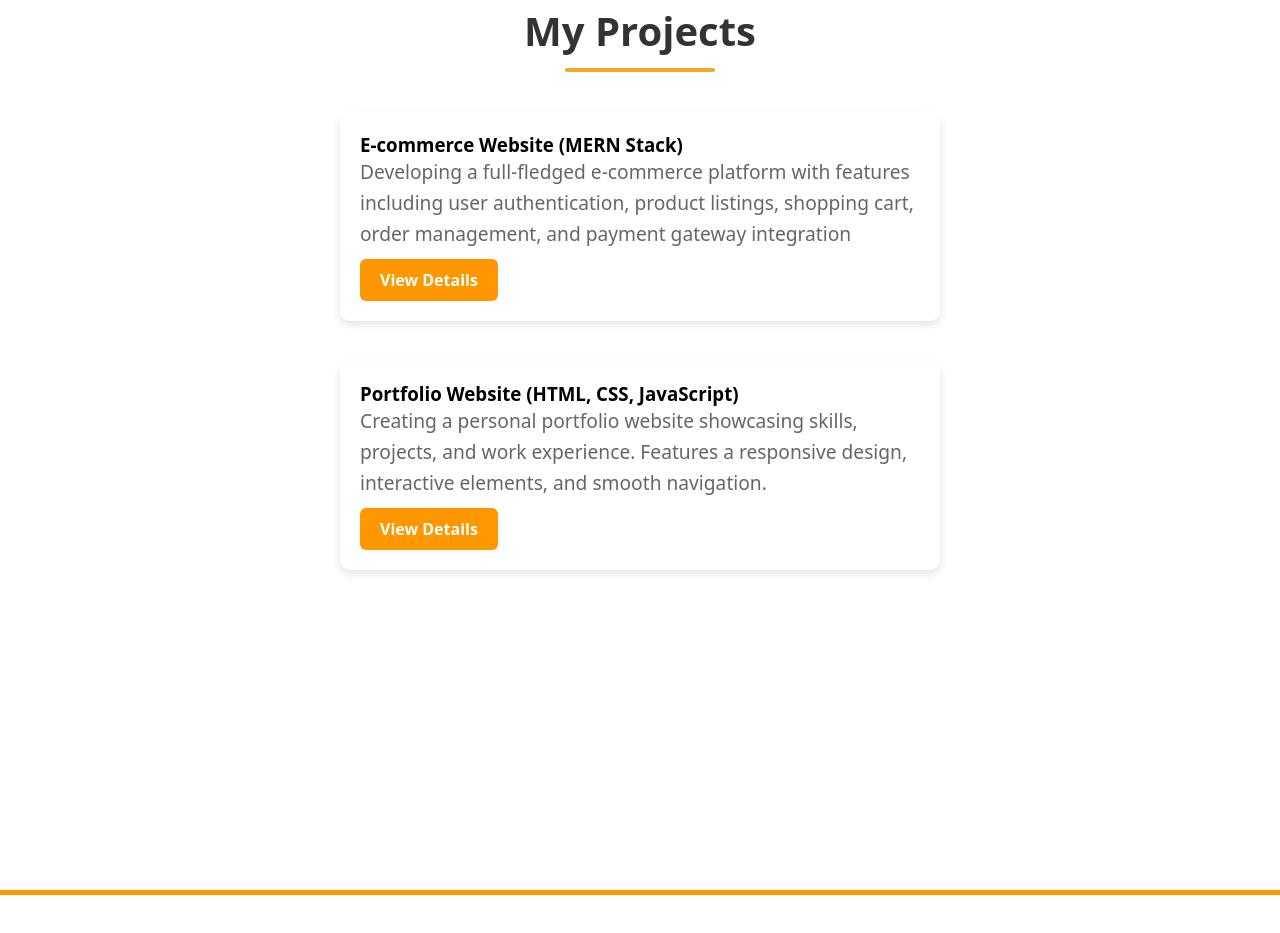
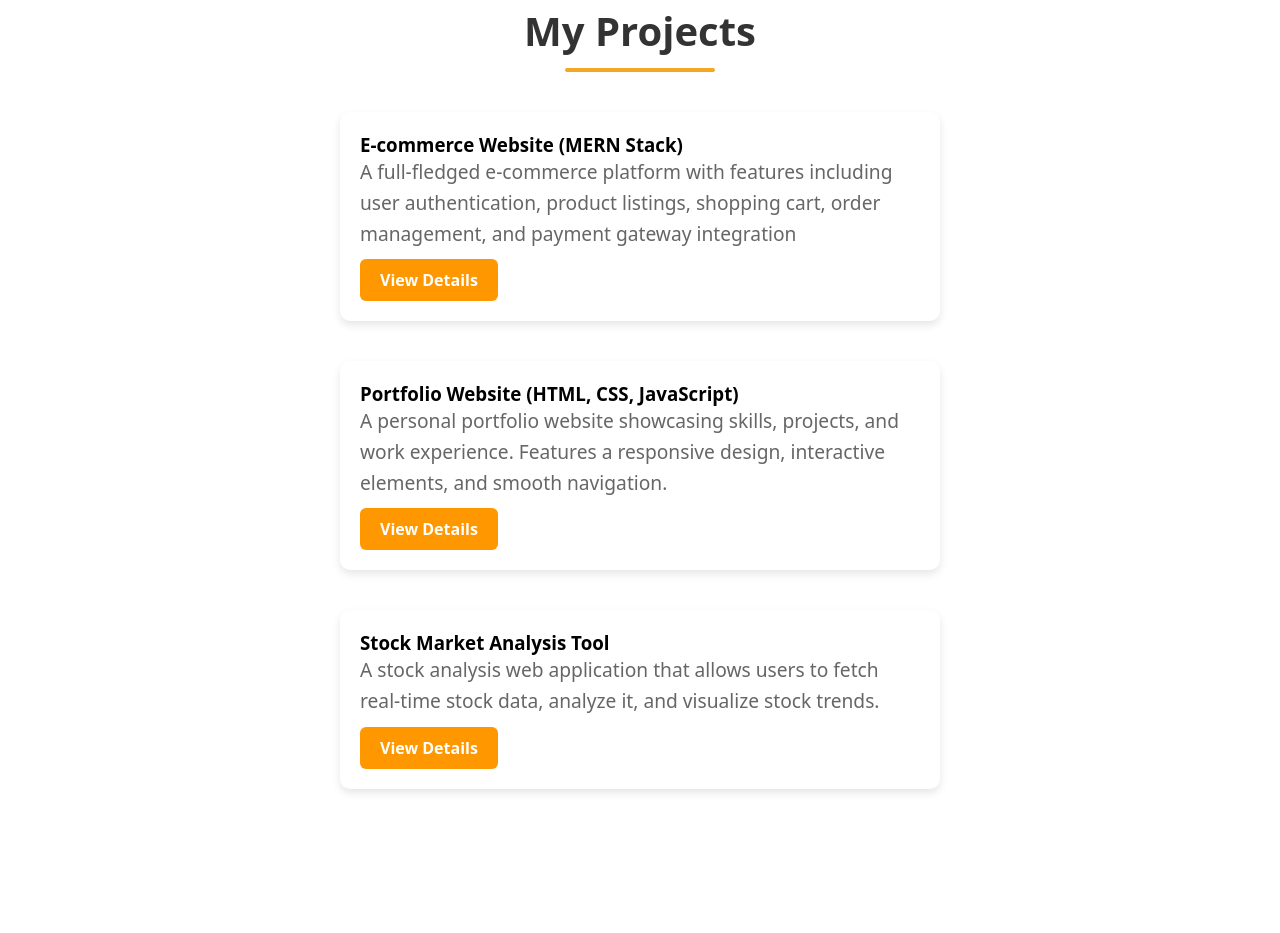
Before and after one commit to shreyamorti28/my_portfolio, a plain HTML site: page index.html in a window 1280 px wide. Shown: the part 2034-2967 px from the top of the page. Before the commit the page ends 2929 px from the top, so only its background shows below. Drawn offline with Linux system fonts and the light colour scheme.

Commit message:
adding stock market analysis commit

```diff
--- a/index.html
+++ b/index.html
@@ -118,14 +118,20 @@
         <h2>My Projects</h2>
         <div class="project-card" onclick="openProjectModal('ecommerce')">
             <h3>E-commerce Website (MERN Stack)</h3>
-            <p>Developing a full-fledged e-commerce platform with features including user authentication, product
+            <p>A full-fledged e-commerce platform with features including user authentication, product
                 listings, shopping cart, order management, and payment gateway integration</p>
             <a href="#" class="btn">View Details</a>
         </div>
         <div class="project-card" onclick="openProjectModal('portfolio')">
             <h3>Portfolio Website (HTML, CSS, JavaScript)</h3>
-            <p>Creating a personal portfolio website showcasing skills, projects, and work experience. Features a
+            <p>A personal portfolio website showcasing skills, projects, and work experience. Features a
                 responsive design, interactive elements, and smooth navigation.</p>
+            <a href="#" class="btn">View Details</a>
+        </div>
+        <div class="project-card" onclick="openProjectModal('stockAnalysis')">
+            <h3>Stock Market Analysis Tool</h3>
+            <p>A stock analysis web application that allows users to fetch real-time stock data, analyze it, and
+                visualize stock trends. </p>
             <a href="#" class="btn">View Details</a>
         </div>
 
--- a/script.js
+++ b/script.js
@@ -64,6 +64,30 @@ const projects = {
             </p>
         `,
         videoSrc: "./portfolio_website.gif"
+    },
+    stockAnalysis: {
+        title: "Stock Analysis Web Application",
+        description: `
+            <strong>Overview:</strong><br>
+            This project is a stock analysis web application that allows users to fetch real-time stock data, analyze it, and visualize stock trends. The frontend is built with HTML and CSS, while the backend is powered by Python using the Flask framework. The backend utilizes various libraries like numpy, pandas, matplotlib, and yfinance to handle data processing and visualization.<br>
+            <strong>Features ✨</strong><br>
+            - Visualizing Stocks: Generate interactive plots and charts to visualize stock price movements and trends. 📊<br>
+            - Comparing Stocks: Compare multiple stocks side by side to evaluate their performance using visual representations. 🔍<br>
+            - Stock Risk Calculator: Assess the risk associated with different stocks based on historical data. ⚖️<br>
+            - Complete Stock Data Analysis: Perform comprehensive analysis of stock data using various graphs and images. 📉<br>
+            <strong>Technologies Used 🛠️</strong><br>
+            <strong>Frontend:</strong><br>
+            - HTML5: For structuring the web pages.<br>
+            - CSS3: For styling and layout of the web pages.<br>
+            <strong>Backend:</strong><br>
+            - Python: Core programming language for data analysis and backend processing.<br>
+            - Flask: Micro web framework for handling backend routing and requests.<br>
+            - Numpy: For numerical computations.<br>
+            - Pandas: For data manipulation and analysis.<br>
+            - Matplotlib: For creating charts and visualizations.<br>
+            - yfinance: For fetching real-time stock market data.<br>
+        `,
+        videoSrc: "./stock_market_analysis_tool.gif" // Ensure you have the corresponding GIF or video file
     }
 };
 
```
Also changed, not shown: 1 other file.
